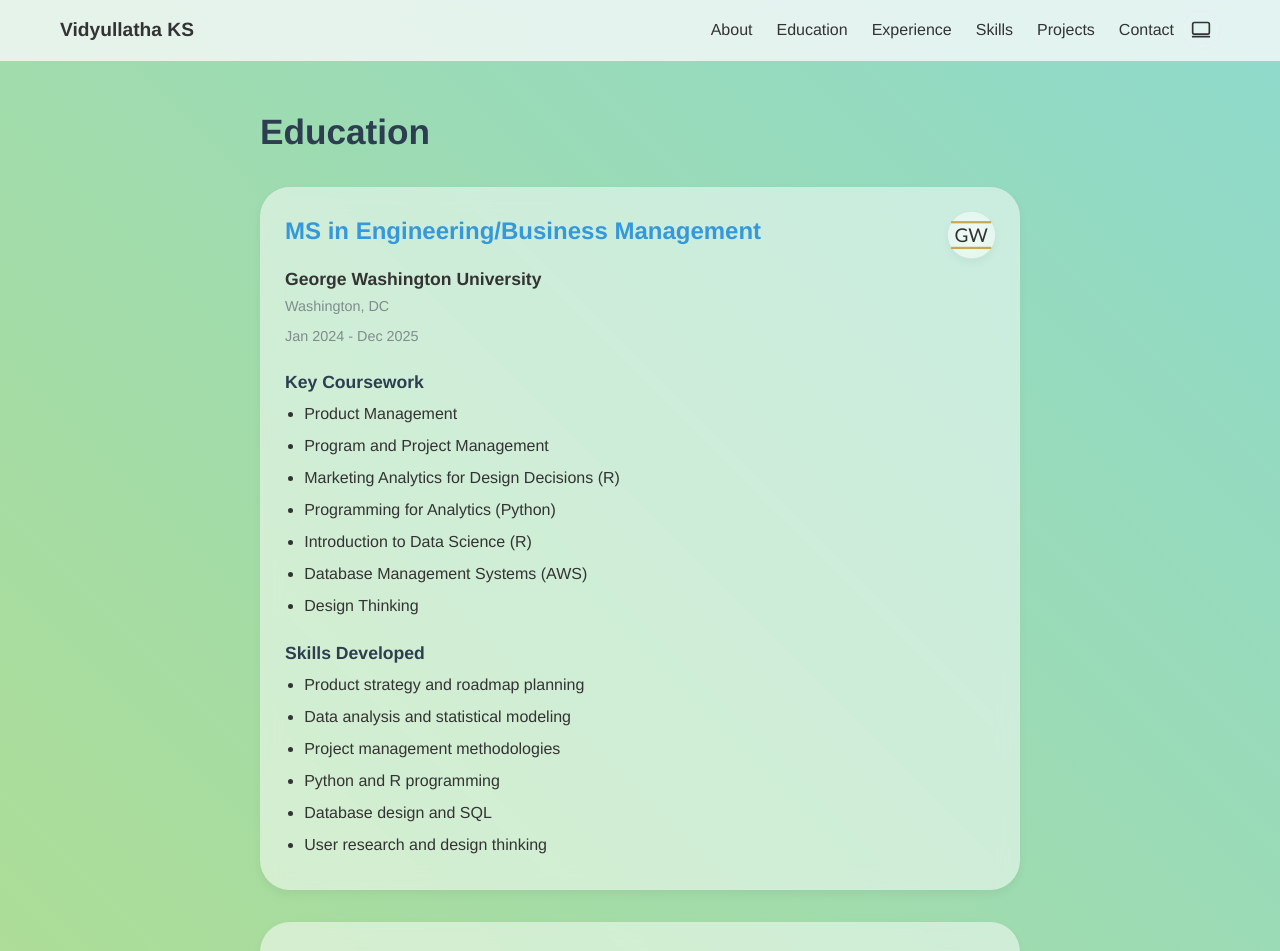
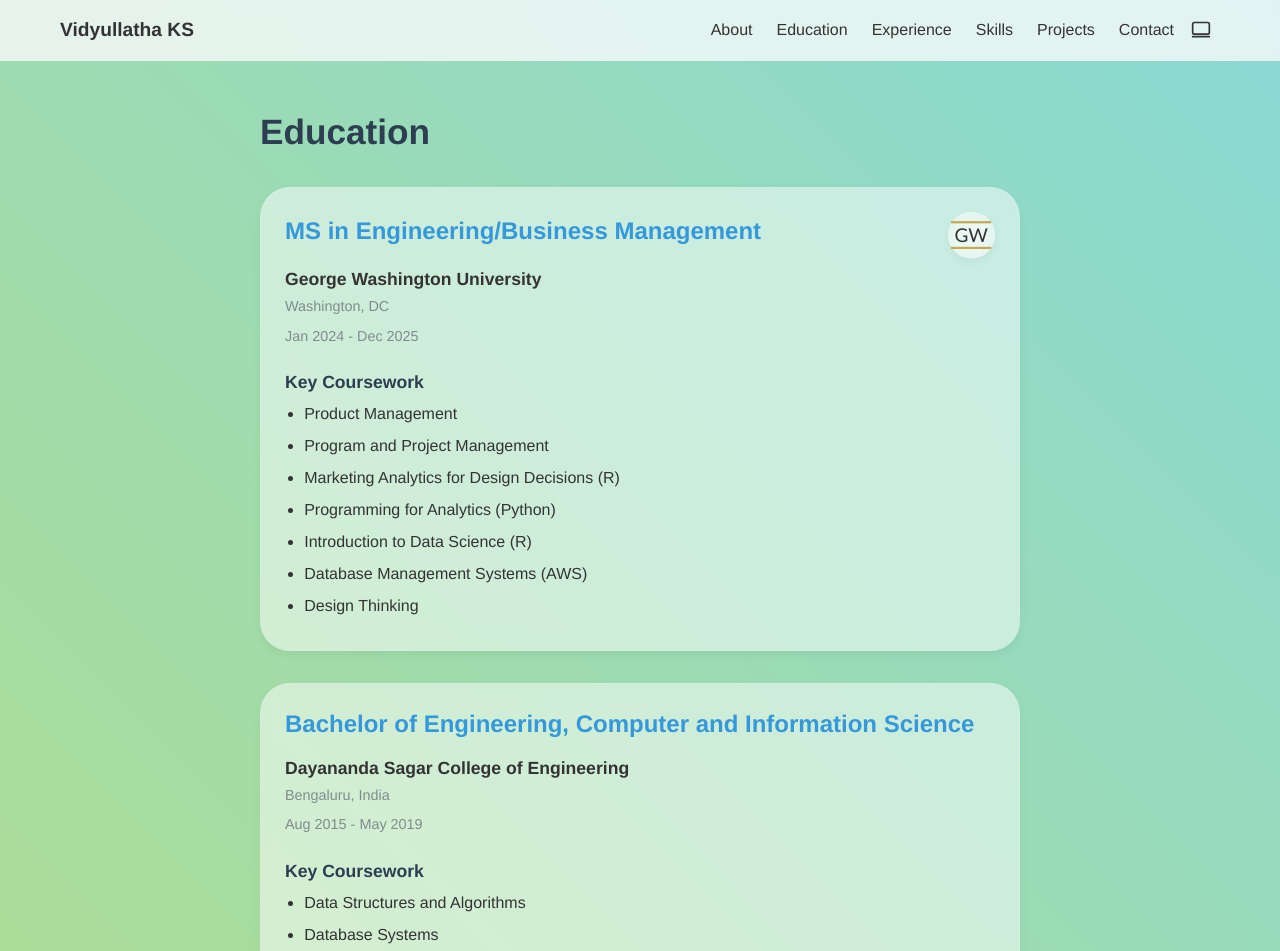
Before and after one commit to vidyullathaks/vidyullathaks.github.io, a SvelteKit app: page /education in a window 1280 px wide. Shown: the top 951 px of the page. Built offline with nearby package versions, Linux system fonts and the light colour scheme.

Commit message:
Remove redundant Skills Developed section from education page

```diff
--- a/src/routes/education/+page.svelte
+++ b/src/routes/education/+page.svelte
@@ -61,12 +61,6 @@
 							{/each}
 						</ul>
 
-						<h3>Skills Developed</h3>
-						<ul>
-							{#each education.skills as skill}
-								<li>{skill}</li>
-							{/each}
-						</ul>
 					</div>
 				</GlassBox>
 			{/each}
```
